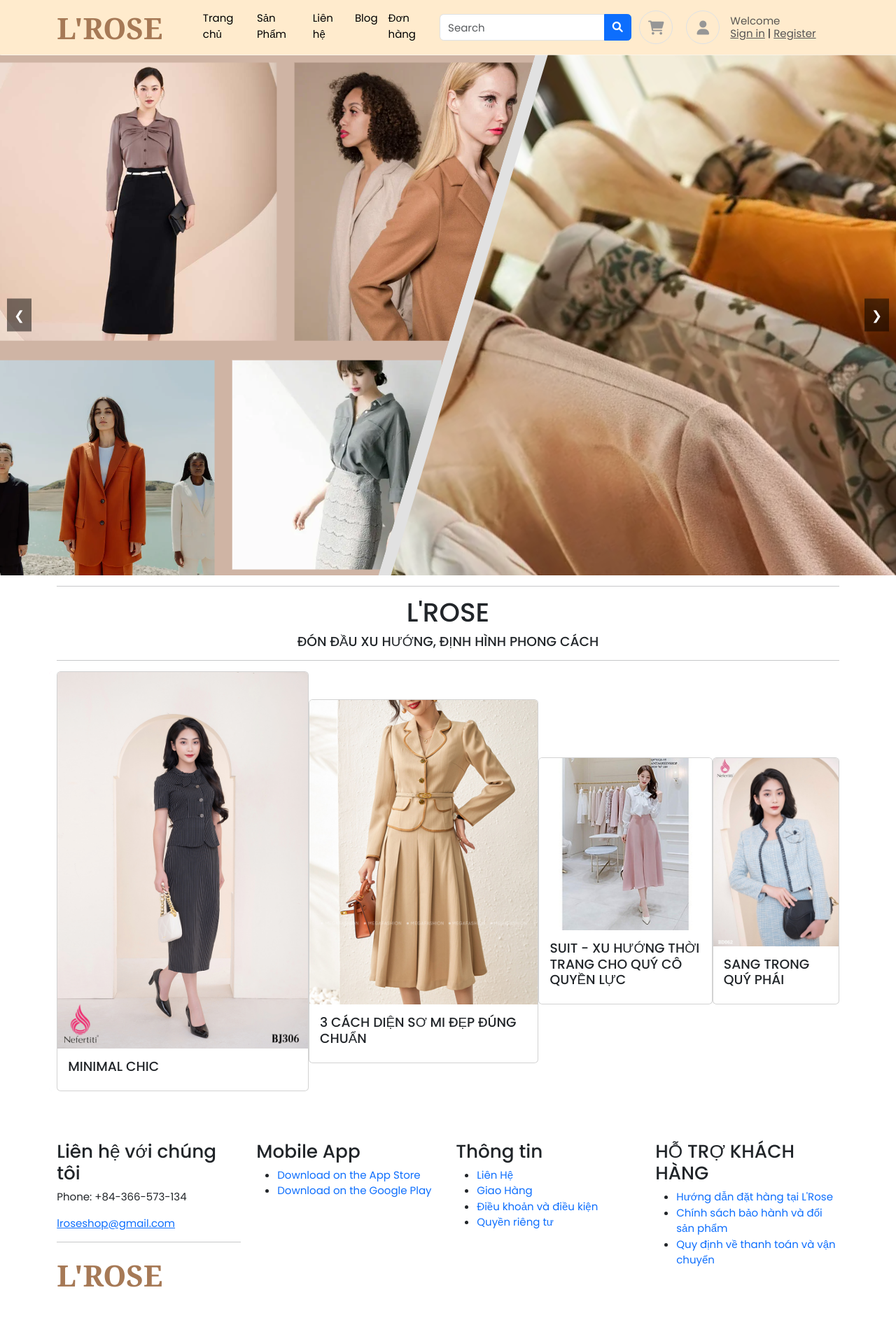
After one commit to Nhom10-48K222/shop_project, a Django app: template templates/home/home.html in a window 1280 px wide; the page is wider, and only the part inside the window is pictured. The commit adds this page. Shown: that part at 70% size. Run offline with Django 5.2, Linux system fonts and the light colour scheme; the template is opened without the code that fills it, so the values that code supplies are empty; some libraries are stand-ins or nearby versions; some web fonts are replaced.

Commit message:
src update

```diff
--- a/home/urls.py
+++ b/home/urls.py
@@ -3,6 +3,7 @@ from home.views import *
 
 urlpatterns = [
     path('', index, name="index"),
+    path('home/', home, name="home"),
     path('search/', product_search, name='product_search'),
     path('contact/', contact, name='contact'),
     path('about/', about, name='about'),
--- a/home/views.py
+++ b/home/views.py
@@ -109,3 +109,6 @@ def privacy_policy(request):
 # blog
 def article_detail(request):
     return render(request, 'home/article_detail.html')
+
+def home(request):
+    return render(request, 'home/home.html')
--- /dev/null
+++ b/templates/home/home.html
@@ -0,0 +1,135 @@
+{% extends "base/base.html" %} {% load static%}
+{% block title %}Trang chủ{% endblock %} {% block start %}
+<style>
+  /* Banner Styles */
+        .banner-container {
+            position: relative;
+            width: 100%;
+        }
+        .banner {
+            display: flex;
+            transition: transform 1s ease;
+        }
+        /* Banner Control Buttons */
+        .prev, .next {
+            position: absolute;
+            top: 50%;
+            transform: translateY(-50%);
+            background-color: rgba(0, 0, 0, 0.5);
+            color: white;
+            border: none;
+            padding: 10px;
+            font-size: 18px;
+            cursor: pointer;
+            z-index: 10;
+        }
+
+        .prev {
+            left: 10px;
+        }
+
+        .next {
+            right: 10px;
+        }
+
+        .prev:hover, .next:hover {
+            background-color: rgba(0, 0, 0, 0.7);
+        }
+
+        .post {
+            margin-bottom: 30px;
+        }
+        .post img {
+            width: 100%;
+            height: auto;
+        }
+        .post {
+            display: flex;
+            align-items: center;
+            margin-bottom: 30px;
+
+            border-radius: 5px;
+            overflow: hidden;
+            background-color: #fff;
+        }
+        .post img {
+            width: 100%; /* Chiếm 30% chiều rộng */
+            height: auto; /* Giữ tỷ lệ của hình ảnh */
+        }
+        .post-content {
+            padding: 15px;
+            width: 70%; /* Giữ 70% chiều rộng cho phần nội dung */
+        }
+        .post-title {
+            font-size: 1.5em;
+            margin-bottom: 10px;
+        }
+        .post-description {
+            font-size: 1em;
+            color: #6c757d;
+        }
+</style>
+  <div class="banner-container">
+      <div class="banner">
+     <img class="mySlides" src="{% static 'images/banner.png' %}" alt="Khuyến mãi đặc biệt">
+     <img class="mySlides" src="{% static 'images/banner2.png' %}" alt="Sản phẩm mới">
+     <img class="mySlides" src="{% static 'images/banner3.png' %}" alt="Bộ sưu tập Yoga">
+     </div>
+     <!-- Navigation Buttons -->
+     <button class="prev" onclick="plusDivs(-1)">&#10094;</button>
+     <button class="next" onclick="plusDivs(1)">&#10095;</button>
+  </div>
+  <div class="container">
+        <hr/>
+            <h1 class="text-center">L'ROSE</h1>
+            <h5 class="text-center">ĐÓN ĐẦU XU HƯỚNG, ĐỊNH HÌNH PHONG CÁCH</h5>
+        <hr/>
+            <div class="row">
+                <div class="post">
+                    <div class="card">
+                        <img src="{% static 'images/set1.jpg' %}" alt="Image Description" class="card-img-top">
+                        <div class="card-body">
+                            <h5 class="card-title">MINIMAL CHIC</h5>
+                        </div>
+                    </div>
+                    <div class="card">
+                        <img src="{% static 'images/set2.jpg' %}" alt="Image Description" class="card-img-top">
+                        <div class="card-body">
+                            <h5 class="card-title">3 CÁCH DIỆN SƠ MI ĐẸP ĐÚNG CHUẨN</h5>
+                        </div>
+                    </div>
+                    <div class="card">
+                        <img src="{% static 'images/set3.jpg' %}" alt="Image Description" class="card-img-top">
+                        <div class="card-body">
+                            <h5 class="card-title">SUIT - XU HƯỚNG THỜI TRANG CHO QUÝ CÔ QUYỀN LỰC</h5>
+                        </div>
+                    </div>
+                     <div class="card">
+                        <img src="{% static 'images/set8.jpg' %}" alt="Image Description" class="card-img-top">
+                        <div class="card-body">
+                            <h5 class="card-title">SANG TRONG QUÝ PHÁI</h5>
+                        </div>
+                    </div>
+                </div>
+        </div>
+    </div>
+<script>
+    var slideIndex = 1;
+    showDivs(slideIndex);
+
+    function plusDivs(n) {
+      showDivs(slideIndex += n);
+    }
+
+    function showDivs(n) {
+      var i;
+      var x = document.getElementsByClassName("mySlides");
+      if (n > x.length) {slideIndex = 1}
+      if (n < 1) {slideIndex = x.length}
+      for (i = 0; i < x.length; i++) {
+        x[i].style.display = "none";
+      }
+      x[slideIndex-1].style.display = "block";
+    }
+</script>
+{% endblock %}
--- a/templates/home/navbar.html
+++ b/templates/home/navbar.html
@@ -40,6 +40,13 @@
             font-family: 'Georgia', serif;
     }
 }
+  .section-header{
+    top: 0;
+    left: 0;
+    right: 0;
+    width: 100%;
+
+  }
 </style>
 
 <header class="section-header">
@@ -59,7 +66,8 @@
       <div class="collapse navbar-collapse" id="navbarCollapse">
         <ul class="navbar-nav mr-auto">
           <li class="logo" style="font-size: 42px; font-weight: bold; color: #A67956; font-family: 'Georgia', serif;">L'ROSE</li>
-          <li class="nav-item"><a class="nav-link" style="color: black; margin-left: 150px;" href="{% url 'index' %}">Sản Phẩm</a></li>
+          <li class="nav-item"><a class="nav-link" style="color: black; margin-left: 50px;" href="{% url 'home' %}">Trang chủ</a></li>
+          <li class="nav-item"><a class="nav-link" style="color: black;" href="{% url 'index' %}">Sản Phẩm</a></li>
           <li class="nav-item"><a class="nav-link" style="color: black;" href="{% url 'contact' %}">Liên hệ</a></li>
           <li class="nav-item"><a class="nav-link" style="color: black;" href="{% url 'about' %}">Blog</a></li>
           <li class="nav-item"><a class="nav-link" style="color: black;" href="{% url 'order_history' %}">Đơn hàng</a></li>
```
Also changed, not shown: templates/accounts/checkout_page.html (+14 -20 lines), templates/home/article_detail.html (+8 -18 lines), public/media/images/banner.png (added), public/media/images/banner2.png (added), public/media/images/banner3.png (added), public/media/images/set1.jpg (added), public/media/images/set2.jpg (added), public/media/images/set3.jpg (added), public/media/images/set6.jpg (added), public/media/images/set7.jpg (added), public/media/images/set8.jpg (added), src/django_ecommerce_website/__init__.py (deleted).
